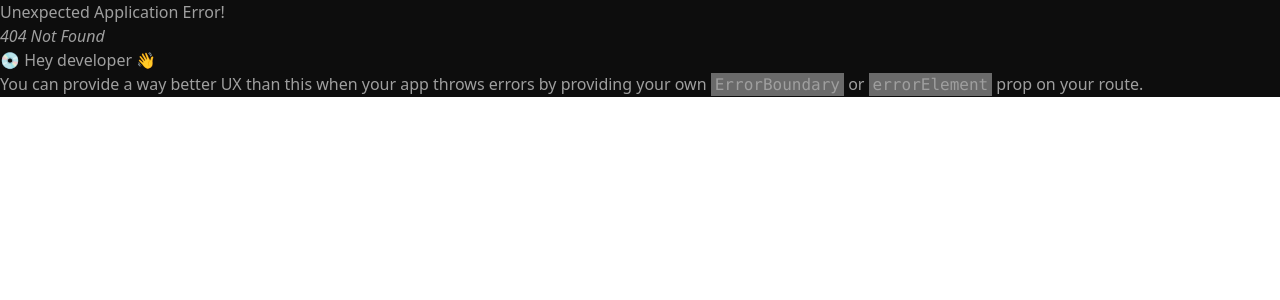
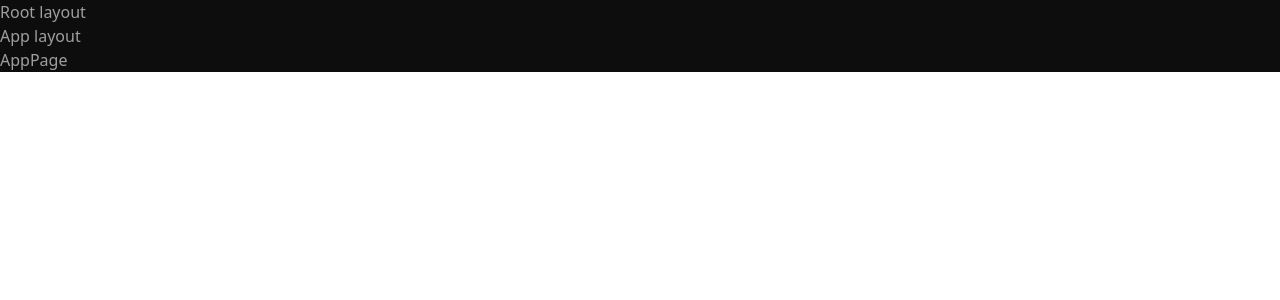
Before and after one commit to idbeholdv18/collider, a React app in the folder frontend/: page /app in a window 1280 px wide. Before the commit this address had no page. Shown: the top 300 px of the page. Built offline with nearby package versions, Linux system fonts and the light colour scheme.

Commit message:
App layout and page init

```diff
--- /dev/null
+++ b/frontend/src/page/app/_layout/ui/App.layout.tsx
@@ -0,0 +1,13 @@
+import { FC } from "react";
+import { Outlet } from "react-router-dom";
+
+export interface AppLayoutProps {}
+
+export const AppLayout: FC<AppLayoutProps> = () => {
+  return (
+    <div>
+      <h1>App layout</h1>
+      <Outlet />
+    </div>
+  );
+};
--- /dev/null
+++ b/frontend/src/page/app/page/App.page.tsx
@@ -0,0 +1,11 @@
+import { FC } from "react";
+
+export interface AppPageProps {}
+
+export const AppPage: FC<AppPageProps> = () => {
+  return (
+    <div>
+      <h1>AppPage</h1>
+    </div>
+  );
+};
```
Also changed, not shown: frontend/src/shared/router/router.tsx (+7 -0 lines).
